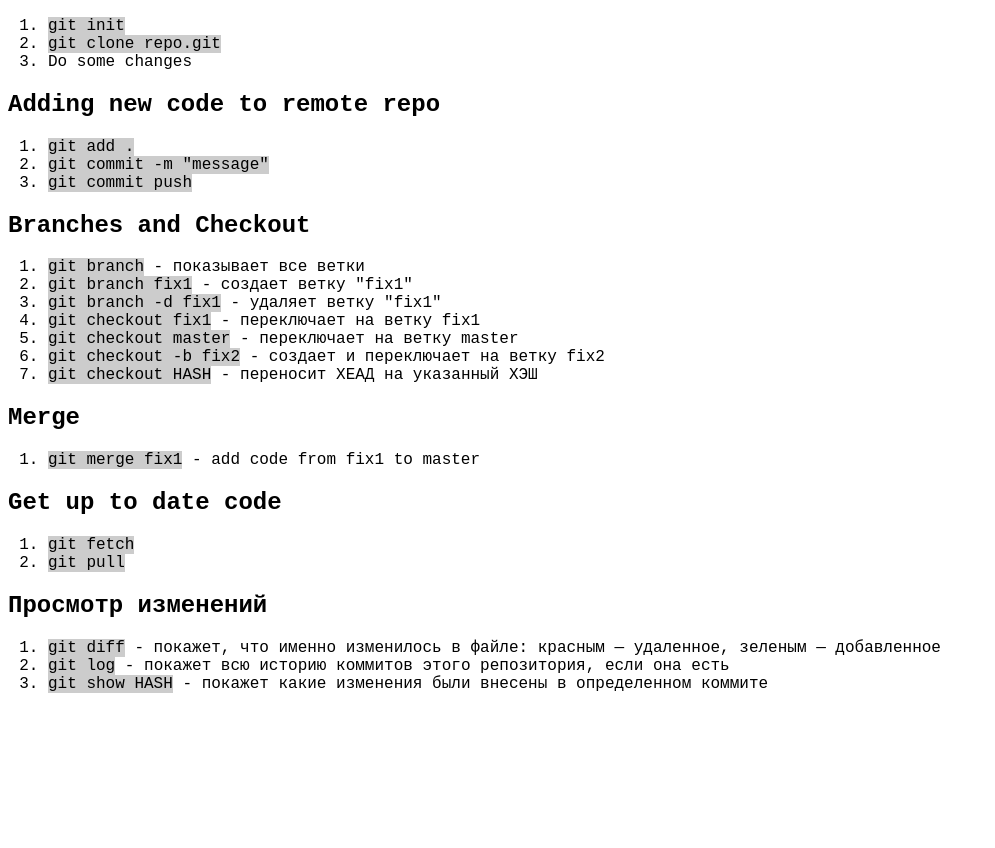
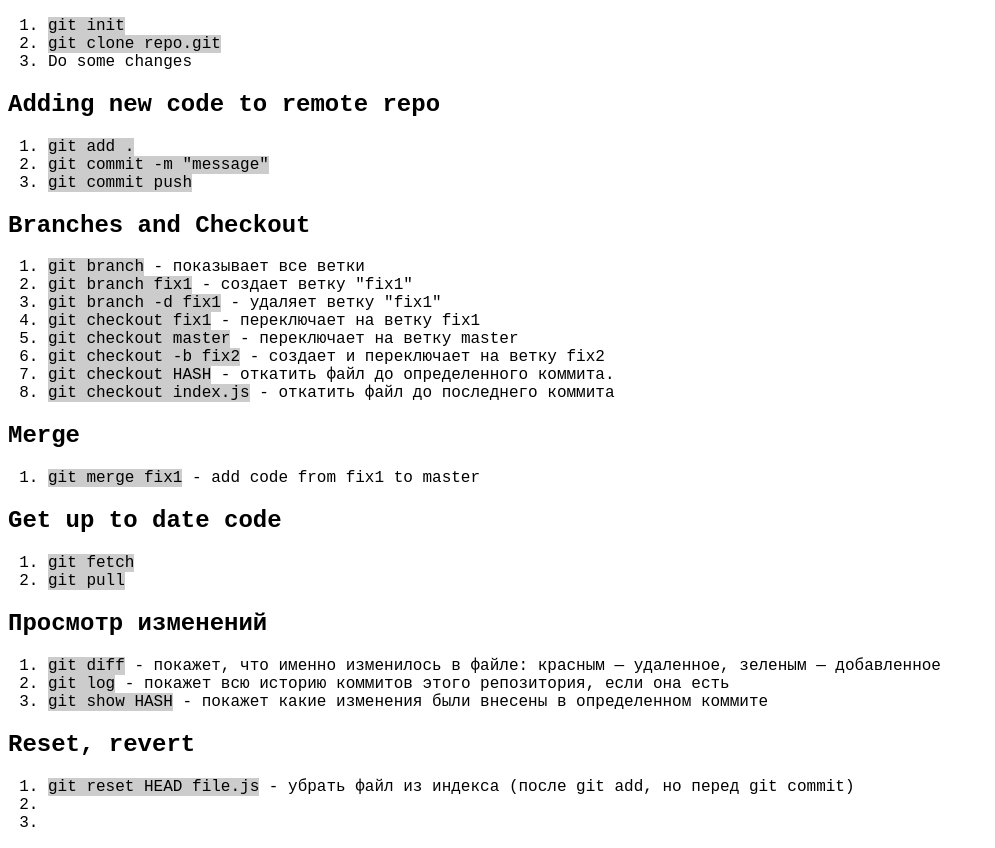
Before and after one commit to ystetsuin/learnGit, a plain HTML site: page index.html in a window 1280 px wide. Shown: the part 110-958 px from the top of the page, without its empty margins (0-995 px from the left). Before the commit the page ends 819 px from the top, so only its background shows below. Drawn offline with Linux system fonts and the light colour scheme.

Commit message:
add restore command

```diff
--- a/index.html
+++ b/index.html
@@ -34,7 +34,8 @@
         <li><code>git checkout fix1</code> - переключает на ветку fix1</li>
         <li><code>git checkout master</code> - переключает на ветку master</li>
         <li><code>git checkout -b fix2</code> - создает и переключает на ветку fix2</li>
-        <li><code>git checkout HASH</code> - переносит ХЕАД на указанный ХЭШ</li>
+        <li><code>git checkout HASH</code> - откатить файл до определенного коммита.</li>
+        <li><code>git checkout index.js</code> - откатить файл до последнего коммита</li>
     </ol>
 
     <h2>Merge</h2>
@@ -56,5 +57,11 @@
         <li><code>git show HASH</code> - покажет какие изменения были внесены в определенном коммите</li>
     </ol>
 
+    <h2>Reset, revert</h2>
+    <ol>
+        <li><code>git reset HEAD file.js</code> - убрать файл из индекса (после git add, но перед git commit)</li>
+        <li><code></code></li>
+        <li><code></code></li>
+    </ol>
 </body>
 </html>
```
